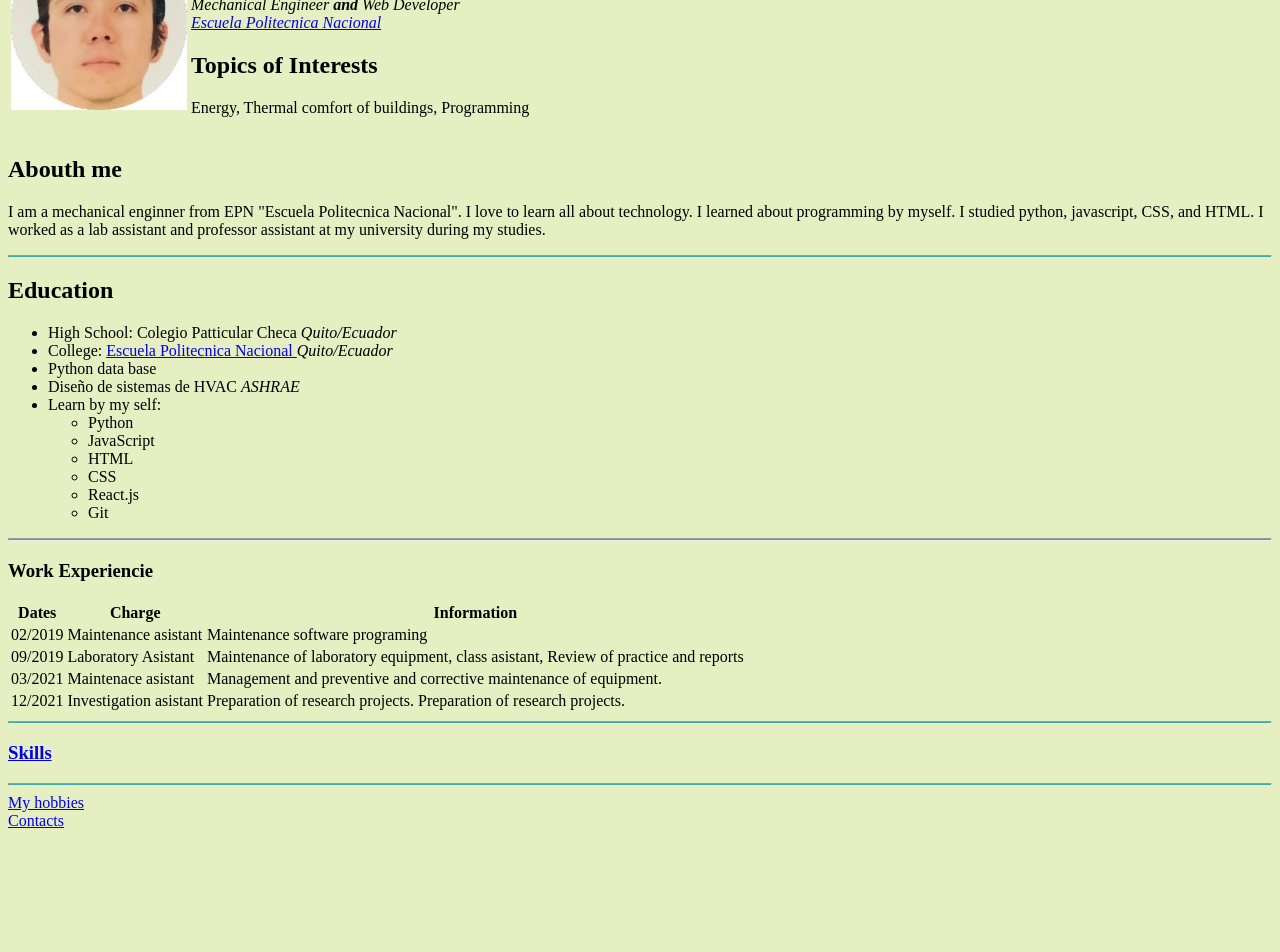
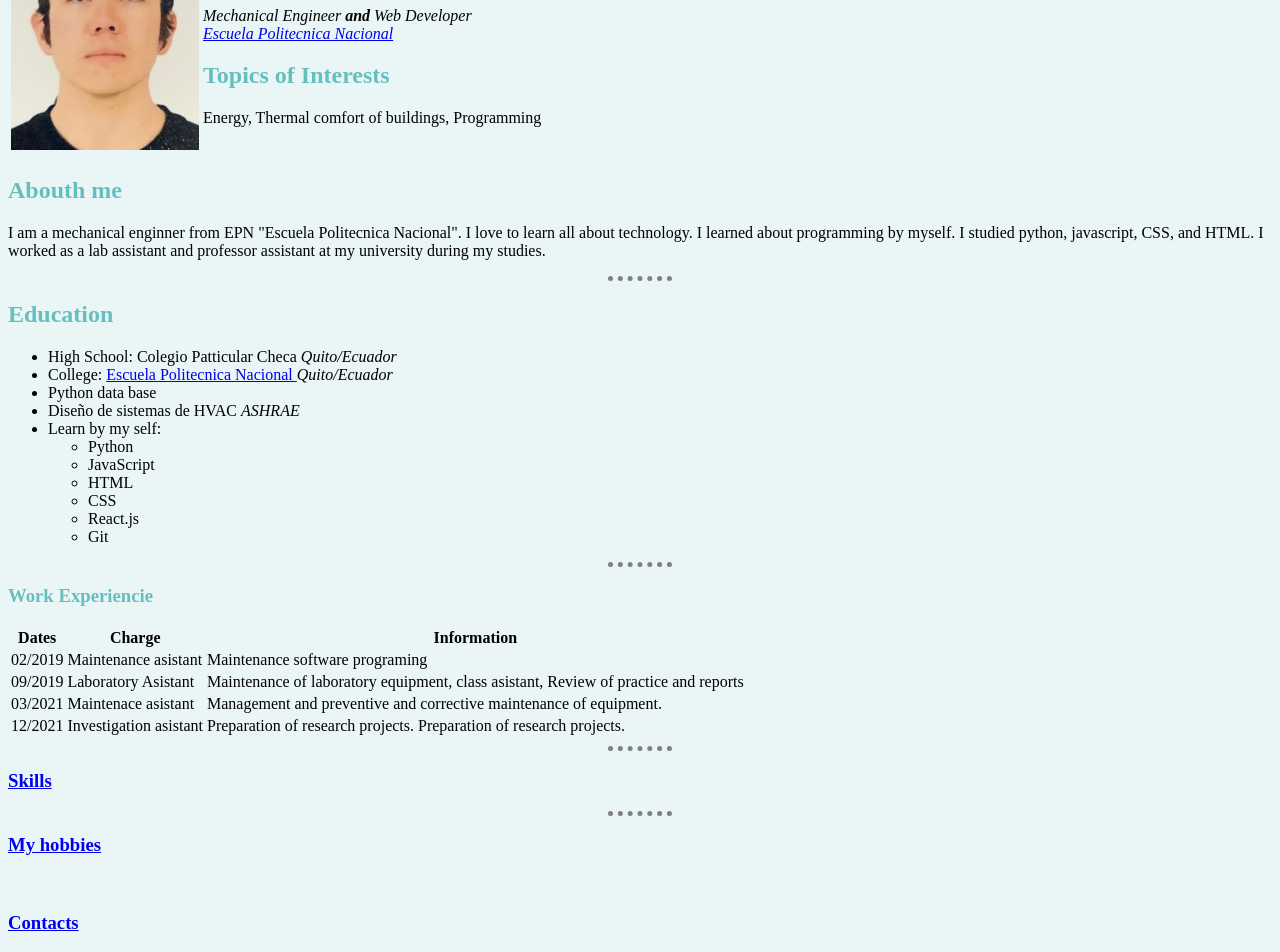
Before and after one commit to KevinJavier0103/CV, a plain HTML site: page index.html in a window 1280 px wide. Shown: the part 95-1047 px from the top of the page. Before the commit the page ends 933 px from the top, so only its background shows below. Drawn offline with Linux system fonts and the light colour scheme.

Commit message:
Reingreso de info

```diff
--- /dev/null
+++ b/css/styles.css
@@ -0,0 +1,24 @@
+body{
+    background-color:#EAF6F6 ;
+    }
+
+h1{
+    color:#66BFBF;
+}
+
+h2{
+    color:#66BFBF;
+}
+h3 {
+    color:#66BFBF;
+}
+
+
+
+hr{
+border-style: none;
+border-top-style: dotted ;
+width: 5%;
+border-color: grey;
+border-width: 5px;
+}
--- a/index.html
+++ b/index.html
@@ -3,17 +3,12 @@
     <head>
         <meta carset="utf-8">
         <title> Kevin's Personal Site </title>
-        <style>
-            body{background-color:#E5EFC1 ;}
-            hr{ background-color: #39AEA9;}
-
-
-        </style>
+        <link rel="stylesheet" href=" css/styles.css">
     </head>
     <body>
-        <table cellspading="2px" >
+        <table  >
          <tr>
-             <td><img src=" kevinaguilar-modified.jpg" alt="kevin profile picture"> </td>
+             <td><img src=" images/kevinaguilar.jpg" alt="kevin profile picture"> </td>
 
             <td><h1> Kevin Aguilar</h1>
              <p> <em>Mechanical Engineer<strong> and </strong> Web Developer</em> <br/>
@@ -26,7 +21,7 @@
             programming by myself. I studied python, javascript, CSS, and HTML. I worked as a lab assistant and professor assistant at
             my university during my studies. </p>
 
-        <hr  size="3"/>
+        <hr />
         <h2> Education</h2>
         <ul>
             <li> High School: Colegio Patticular Checa <em>Quito/Ecuador </em></li>
@@ -46,7 +41,7 @@
 
         </ul>
 
-        <hr size="3"/>
+        <hr/>
        <h3> Work Experiencie</h3>
        <table >
            <thead>
@@ -81,12 +76,12 @@
                </tbody>
            </thead>
        </table>
-       <hr size="3"/>
+       <hr/>
        <h3> <a href="skills.html" > Skills </a></h3>
-       <hr size="3"/>
-       <a href="hobbies.html"> My hobbies</a>
+       <hr/>
+      <h3> <a href="hobbies.html"> My hobbies</a> </h3>
        <br/>
-       <a href=" contactdetails.html"> Contacts</a>
+       <h3><a href=" contactdetails.html"> Contacts</a></h3>
 
 
 
```
Also changed, not shown: contactdetails.html (+1 -0 lines), hobbies.html (+1 -0 lines), skills.html (+13 -0 lines), images/kevinaguilar.jpg (added).
